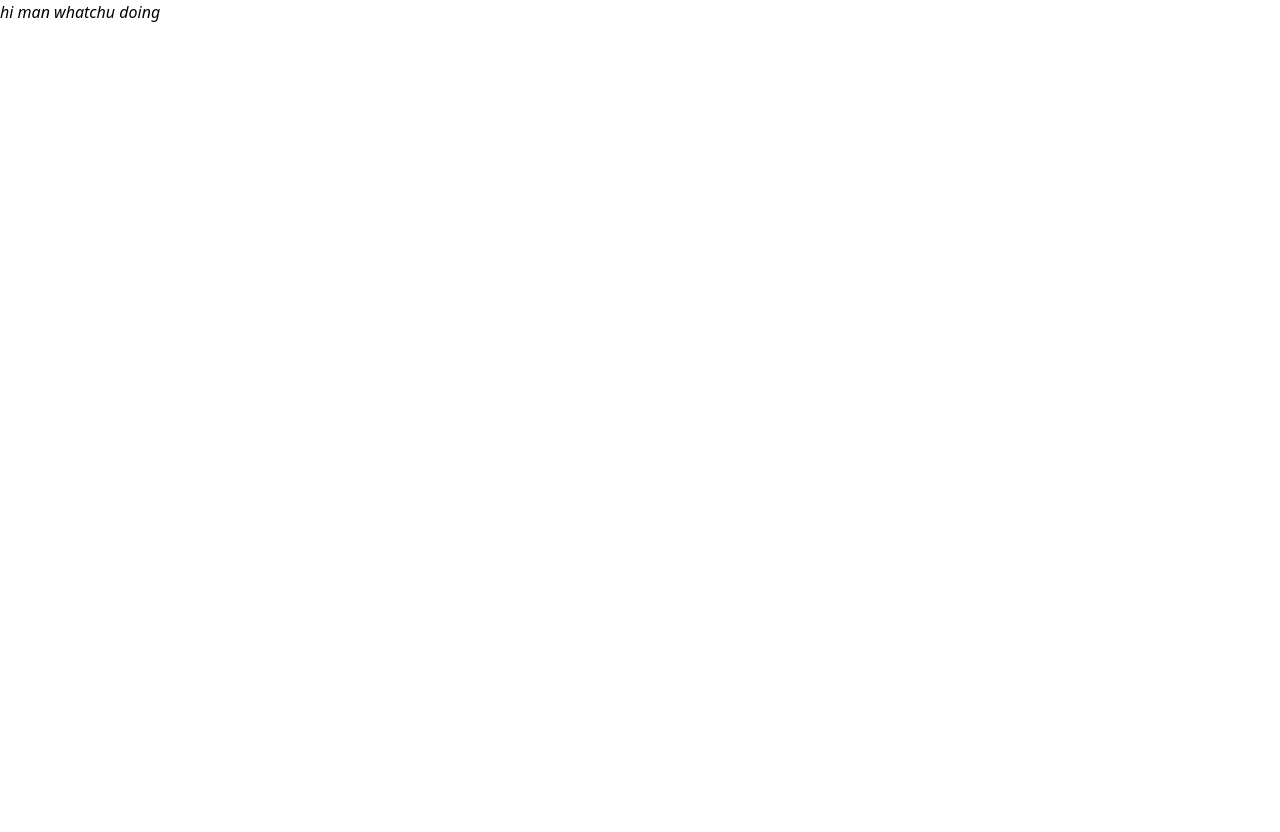
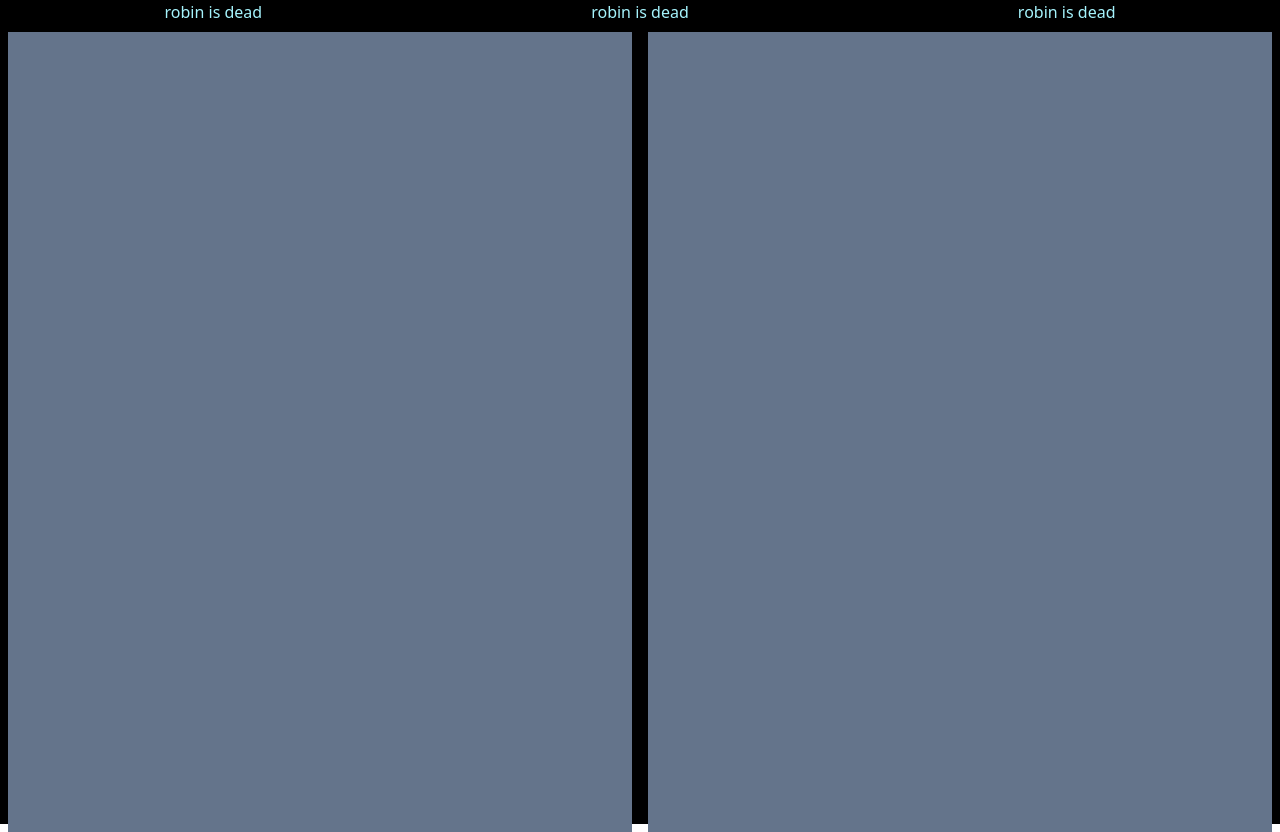
Before and after one commit to Vishakh2012/whosthedog, a React (Create React App) app: page / in a window 1280 px wide. Before the commit the page ends 800 px from the top, so only its background shows below. Built offline with nearby package versions, Linux system fonts and the light colour scheme.

Commit message:
created rough application front-end

```diff
--- a/src/App.js
+++ b/src/App.js
@@ -1,11 +1,16 @@
 import './App.css';
-
+import Nav from './components/Nav';
+import Home from './Home';
 function App() {
   return (
+    <>
     <div className="">
-        <p className='italic'>hi man whatchu doing</p>
-
+        <Nav/>
     </div>
+    <div>
+      <Home/>
+    </div>
+    </>
 
   );
 }
--- /dev/null
+++ b/src/Home.js
@@ -0,0 +1,13 @@
+import Child from "./components/Child";
+import User from "./components/User";
+
+const Home = () => {
+    return (
+        <div className = "bg-black h-screen flex">
+            <Child/>
+            <User/>
+        </div>
+     );
+}
+
+export default Home;
--- /dev/null
+++ b/src/components/Child.js
@@ -0,0 +1,9 @@
+const Child = () => {
+    return (
+        <div className = "w-1/2 bg-slate-500 h-full flex-1 m-2">
+
+        </div>
+     );
+}
+
+export default Child;
--- /dev/null
+++ b/src/components/Nav.js
@@ -0,0 +1,21 @@
+const Nav = () => {
+    return (
+        <nav className = "bg-black flex">
+
+            <div className = "text-cyan-200 flex-1 text-center">
+                robin is dead
+            </div >
+            <div className = "text-cyan-200 flex-1 text-center">
+                robin is dead
+            </div>
+            <div className = "text-cyan-200 flex-1 text-center">
+                robin is dead
+            </div>
+
+
+        </nav>
+     );
+}
+
+
+export default Nav;
--- /dev/null
+++ b/src/components/User.js
@@ -0,0 +1,8 @@
+const User = () => {
+    return (
+        <div className = "w-1/2 bg-slate-500 h-full flex-1 m-2"></div>
+
+     );
+}
+
+export default User;
```
Also changed, not shown: 1 other file (tests, documents, lock files or other folders).
